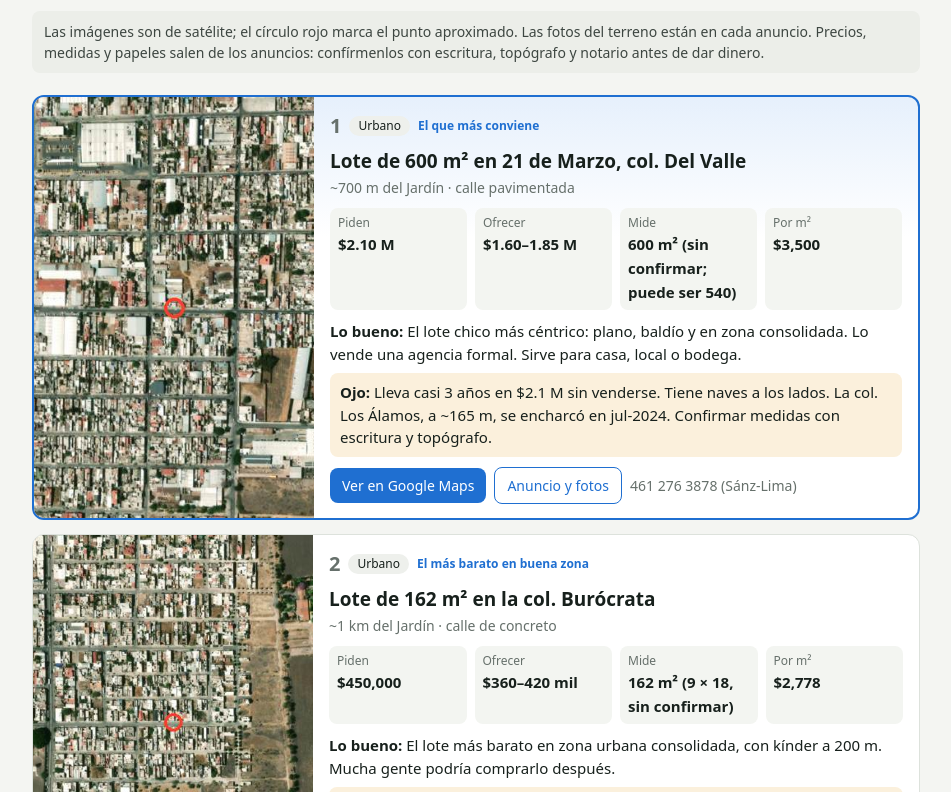
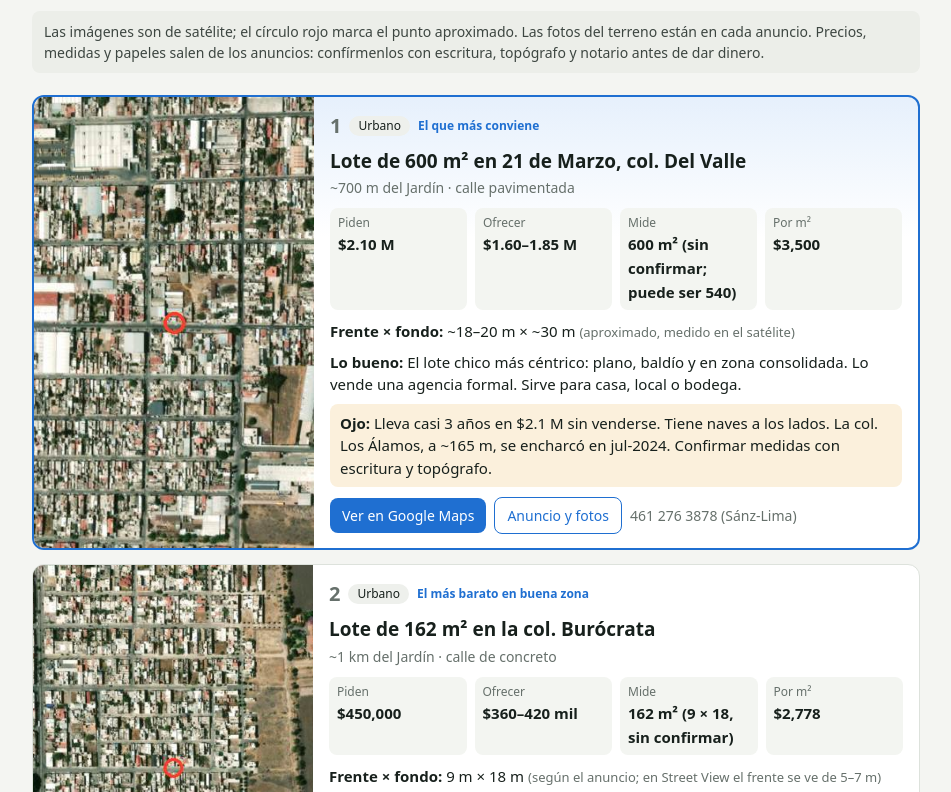
Before and after one commit to miguelin777/terrenos-cortazar, a plain HTML site: page index.html in a window 1280 px wide. Shown: the part 119-911 px from the top of the page, without its empty margins (164-1115 px from the left). Drawn offline with Linux system fonts and the light colour scheme.

Commit message:
Agrega frente y fondo de cada terreno (aproximados donde el anuncio no los da)
Co-Authored-By: Claude Opus 5.5 <noreply@anthropic.com>

```diff
--- a/index.html
+++ b/index.html
@@ -11,7 +11,7 @@
 .tag{font-size:12px;background:#eef0ec;border-radius:99px;padding:1px 9px}.v{font-size:12px;font-weight:700;color:var(--acc)}
 h2{font-size:19px;margin:6px 0 2px}.z{color:var(--mut);font-size:14px;margin:0 0 10px}
 .m{display:grid;grid-template-columns:repeat(4,1fr);gap:8px;margin-bottom:10px}.m div{background:#f3f5f1;border-radius:8px;padding:6px 8px}
-.m small{display:block;font-size:12px;color:var(--mut)}.m b{font-size:15px}p{margin:0 0 8px;font-size:15px}.o{background:var(--warn);border-radius:8px;padding:8px 10px}
+.m small{display:block;font-size:12px;color:var(--mut)}.m b{font-size:15px}p{margin:0 0 8px;font-size:15px}.d span{color:var(--mut);font-size:13px}.o{background:var(--warn);border-radius:8px;padding:8px 10px}
 .a{display:flex;gap:8px;flex-wrap:wrap;align-items:center;margin-top:10px}.a a{background:var(--acc);color:#fff;text-decoration:none;border-radius:8px;padding:7px 12px;font-size:14px}
 .a a+a{background:#fff;color:var(--acc);border:1px solid var(--acc)}.a span{font-size:14px;color:var(--mut);user-select:all}
 ul{padding-left:20px}li{margin-bottom:6px}footer{color:var(--mut);font-size:13px;margin-top:24px}
@@ -24,61 +24,61 @@ ul{padding-left:20px}li{margin-bottom:6px}footer{color:var(--mut);font-size:13px
 <div class="b"><div class="h"><span class="n">1</span><span class="tag">Urbano</span><span class="v">El que más conviene</span></div>
 <h2>Lote de 600 m² en 21 de Marzo, col. Del Valle</h2><p class="z">~700 m del Jardín · calle pavimentada</p>
 <div class="m"><div><small>Piden</small><b>$2.10 M</b></div><div><small>Ofrecer</small><b>$1.60–1.85 M</b></div><div><small>Mide</small><b>600 m² (sin confirmar; puede ser 540)</b></div><div><small>Por m²</small><b>$3,500</b></div></div>
-<p><strong>Lo bueno:</strong> El lote chico más céntrico: plano, baldío y en zona consolidada. Lo vende una agencia formal. Sirve para casa, local o bodega.</p><p class="o"><strong>Ojo:</strong> Lleva casi 3 años en $2.1 M sin venderse. Tiene naves a los lados. La col. Los Álamos, a ~165 m, se encharcó en jul-2024. Confirmar medidas con escritura y topógrafo.</p>
+<p class="d"><strong>Frente × fondo:</strong> ~18–20 m × ~30 m <span>(aproximado, medido en el satélite)</span></p><p><strong>Lo bueno:</strong> El lote chico más céntrico: plano, baldío y en zona consolidada. Lo vende una agencia formal. Sirve para casa, local o bodega.</p><p class="o"><strong>Ojo:</strong> Lleva casi 3 años en $2.1 M sin venderse. Tiene naves a los lados. La col. Los Álamos, a ~165 m, se encharcó en jul-2024. Confirmar medidas con escritura y topógrafo.</p>
 <div class="a"><a href="https://www.google.com/maps?q=20.47875,-100.9677" target="_blank" rel="noopener">Ver en Google Maps</a><a href="https://www.icasas.mx/propiedad/3508-83b9-1e1fe4bb-91974eab3a30-32b0" target="_blank" rel="noopener">Anuncio y fotos</a><span>461 276 3878 (Sánz-Lima)</span></div></div></article>
 <article class="c"><img src="img/T6.jpg" alt="Satélite: Lote de 162 m² en la col. Burócrata" loading="lazy" width="640" height="512">
 <div class="b"><div class="h"><span class="n">2</span><span class="tag">Urbano</span><span class="v">El más barato en buena zona</span></div>
 <h2>Lote de 162 m² en la col. Burócrata</h2><p class="z">~1 km del Jardín · calle de concreto</p>
 <div class="m"><div><small>Piden</small><b>$450,000</b></div><div><small>Ofrecer</small><b>$360–420 mil</b></div><div><small>Mide</small><b>162 m² (9 × 18, sin confirmar)</b></div><div><small>Por m²</small><b>$2,778</b></div></div>
-<p><strong>Lo bueno:</strong> El lote más barato en zona urbana consolidada, con kínder a 200 m. Mucha gente podría comprarlo después.</p><p class="o"><strong>Ojo:</strong> Está junto a un patio de chatarra y hoy alguien lo usa de bodega. En Street View el frente se ve de 5–7 m, no de 9: medirlo y que lo entreguen vacío.</p>
+<p class="d"><strong>Frente × fondo:</strong> 9 m × 18 m <span>(según el anuncio; en Street View el frente se ve de 5–7 m)</span></p><p><strong>Lo bueno:</strong> El lote más barato en zona urbana consolidada, con kínder a 200 m. Mucha gente podría comprarlo después.</p><p class="o"><strong>Ojo:</strong> Está junto a un patio de chatarra y hoy alguien lo usa de bodega. En Street View el frente se ve de 5–7 m, no de 9: medirlo y que lo entreguen vacío.</p>
 <div class="a"><a href="https://www.google.com/maps?q=20.47919,-100.95379" target="_blank" rel="noopener">Ver en Google Maps</a><a href="https://www.facebook.com/marketplace/item/1873161070310770/" target="_blank" rel="noopener">Anuncio y fotos</a><span>Mensaje por Facebook</span></div></div></article>
 <article class="c"><img src="img/T3.jpg" alt="Satélite: Esquina de ~425 m² en Los Huertos" loading="lazy" width="640" height="512">
 <div class="b"><div class="h"><span class="n">3</span><span class="tag">Urbano</span><span class="v">Solo si baja</span></div>
 <h2>Esquina de ~425 m² en Los Huertos</h2><p class="z">~1.3 km del Jardín · Soriana a 250 m</p>
 <div class="m"><div><small>Piden</small><b>$1.84 M</b></div><div><small>Ofrecer</small><b>$1.30–1.50 M</b></div><div><small>Mide</small><b>~425 m² (esquina)</b></div><div><small>Por m²</small><b>$4,318</b></div></div>
-<p><strong>Lo bueno:</strong> Esquina con dos calles pavimentadas. El anuncio dice escriturado y libre de gravamen. Sirve para casa con local.</p><p class="o"><strong>Ojo:</strong> Caro: 37% arriba de lo típico, y el precio no incluye &quot;gastos operativos&quot;. No tiene barda. Hubo un doble homicidio a ~160 m en ene-2026.</p>
+<p class="d"><strong>Frente × fondo:</strong> lados de 27, 23, 20 y 15.5 m <span>(según el plano del anuncio; es irregular, en esquina)</span></p><p><strong>Lo bueno:</strong> Esquina con dos calles pavimentadas. El anuncio dice escriturado y libre de gravamen. Sirve para casa con local.</p><p class="o"><strong>Ojo:</strong> Caro: 37% arriba de lo típico, y el precio no incluye &quot;gastos operativos&quot;. No tiene barda. Hubo un doble homicidio a ~160 m en ene-2026.</p>
 <div class="a"><a href="https://www.google.com/maps?q=20.47156,-100.96718" target="_blank" rel="noopener">Ver en Google Maps</a><a href="https://www.facebook.com/marketplace/item/941831388216932/" target="_blank" rel="noopener">Anuncio y fotos</a><span>461 189 2129 (Mitzuky)</span></div></div></article>
 <article class="c"><img src="img/T18.jpg" alt="Satélite: Terreno de 2,656 m² con temazcal en La Palma" loading="lazy" width="640" height="512">
 <div class="b"><div class="h"><span class="n">4</span><span class="tag">Campestre</span><span class="v">El campestre más cerca</span></div>
 <h2>Terreno de 2,656 m² con temazcal en La Palma</h2><p class="z">~15 min del Jardín · zona rural</p>
 <div class="m"><div><small>Piden</small><b>$1.75 M</b></div><div><small>Ofrecer</small><b>$1.50–1.60 M</b></div><div><small>Mide</small><b>2,656 m²</b></div><div><small>Por m²</small><b>$659</b></div></div>
-<p><strong>Lo bueno:</strong> Para huerto o casita de campo a 15 min. Tiene aljibe, fosa y temazcal, y el anuncio dice que está escriturado. Precio normal para su tamaño.</p><p class="o"><strong>Ojo:</strong> No hay red de agua ni drenaje: el agua sería por pipas. No dice si tiene luz. Preguntar si se inundó en 2024 o 2025.</p>
+<p class="d"><strong>Frente × fondo:</strong> ~40 m × ~66 m <span>(aproximado: el anuncio no da medidas, es lo que daría un terreno rectangular de 2,656 m²)</span></p><p><strong>Lo bueno:</strong> Para huerto o casita de campo a 15 min. Tiene aljibe, fosa y temazcal, y el anuncio dice que está escriturado. Precio normal para su tamaño.</p><p class="o"><strong>Ojo:</strong> No hay red de agua ni drenaje: el agua sería por pipas. No dice si tiene luz. Preguntar si se inundó en 2024 o 2025.</p>
 <div class="a"><a href="https://www.google.com/maps?q=20.5032,-100.9325" target="_blank" rel="noopener">Ver en Google Maps</a><a href="https://www.facebook.com/marketplace/item/1711619573225445/" target="_blank" rel="noopener">Anuncio y fotos</a><span>Mensaje por Facebook</span></div></div></article>
 <article class="c"><img src="img/T4.jpg" alt="Satélite: Lote de 146 m² en privada Vista Hermosa" loading="lazy" width="640" height="512">
 <div class="b"><div class="h"><span class="n">5</span><span class="tag">Urbano</span><span class="v">Se cuida solo</span></div>
 <h2>Lote de 146 m² en privada Vista Hermosa</h2><p class="z">~1.7 km del Jardín · privada con caseta</p>
 <div class="m"><div><small>Piden</small><b>$650,000</b></div><div><small>Ofrecer</small><b>$550–600 mil</b></div><div><small>Mide</small><b>146 m² (8 × 18.3)</b></div><div><small>Por m²</small><b>$4,435</b></div></div>
-<p><strong>Lo bueno:</strong> Está dentro de una privada bardeada con caseta, con agua, luz y drenaje: no hay que bardearlo ni cuidarlo.</p><p class="o"><strong>Ojo:</strong> El más caro por m². Tres cuartas partes de la privada siguen baldías: al revender compite con muchos lotes iguales. Lo vende un perfil nuevo sin número de lote.</p>
+<p class="d"><strong>Frente × fondo:</strong> 8 m × 18.3 m <span>(según el anuncio)</span></p><p><strong>Lo bueno:</strong> Está dentro de una privada bardeada con caseta, con agua, luz y drenaje: no hay que bardearlo ni cuidarlo.</p><p class="o"><strong>Ojo:</strong> El más caro por m². Tres cuartas partes de la privada siguen baldías: al revender compite con muchos lotes iguales. Lo vende un perfil nuevo sin número de lote.</p>
 <div class="a"><a href="https://www.google.com/maps?q=20.49158,-100.97660" target="_blank" rel="noopener">Ver en Google Maps</a><a href="https://www.facebook.com/marketplace/item/1433173942297228/" target="_blank" rel="noopener">Anuncio y fotos</a><span>Mensaje por Facebook</span></div></div></article>
 <article class="c"><img src="img/Q4.jpg" alt="Satélite: Terreno de 4,192 m² en el campestre Las Huertas" loading="lazy" width="640" height="512">
 <div class="b"><div class="h"><span class="n">6</span><span class="tag">Campestre</span><span class="v">Mucha tierra por poco</span></div>
 <h2>Terreno de 4,192 m² en el campestre Las Huertas</h2><p class="z">~31 min · carretera Celaya–Salvatierra</p>
 <div class="m"><div><small>Piden</small><b>$780,000</b></div><div><small>Ofrecer</small><b>$700–720 mil</b></div><div><small>Mide</small><b>4,192 m²</b></div><div><small>Por m²</small><b>$186</b></div></div>
-<p><strong>Lo bueno:</strong> El más barato por m² de todo lo visto. El fraccionamiento ya tiene pozo y luz. Cabe casa de campo, alberca y huerta.</p><p class="o"><strong>Ojo:</strong> Tan barato pide cuidado: ver la escritura individual y el permiso de venta del fraccionamiento. El pozo es del fraccionamiento, no del lote.</p>
+<p class="d"><strong>Frente × fondo:</strong> ~50 m × ~84 m <span>(aproximado: el anuncio no da medidas, es lo que daría un terreno rectangular de 4,192 m²)</span></p><p><strong>Lo bueno:</strong> El más barato por m² de todo lo visto. El fraccionamiento ya tiene pozo y luz. Cabe casa de campo, alberca y huerta.</p><p class="o"><strong>Ojo:</strong> Tan barato pide cuidado: ver la escritura individual y el permiso de venta del fraccionamiento. El pozo es del fraccionamiento, no del lote.</p>
 <div class="a"><a href="https://www.google.com/maps?q=20.36778,-100.81036" target="_blank" rel="noopener">Ver en Google Maps</a><a href="https://www.lamudi.com.mx/detalle/41032-73-1273a735efa0-67bf-1930cf7-b815-7147" target="_blank" rel="noopener">Anuncio y fotos</a><span>Mensaje por Lamudi</span></div></div></article>
 <article class="c"><img src="img/S.jpg" alt="Satélite: Terreno de 4,187 m² en 16 de Septiembre" loading="lazy" width="640" height="512">
 <div class="b"><div class="h"><span class="n">7</span><span class="tag">Grande</span><span class="v">Muy caro a ese precio</span></div>
 <h2>Terreno de 4,187 m² en 16 de Septiembre</h2><p class="z">~640 m del Jardín · bardeado</p>
 <div class="m"><div><small>Piden</small><b>$14.76 M</b></div><div><small>Ofrecer</small><b>$6.5–8 M</b></div><div><small>Mide</small><b>4,187 m² (34.6 × 119 m)</b></div><div><small>Por m²</small><b>$3,527</b></div></div>
-<p><strong>Lo bueno:</strong> La mejor ubicación de los terrenos grandes: plano, bardeado y con portón, cerca del centro. Caben varias casas.</p><p class="o"><strong>Ojo:</strong> Los datos sostienen $7.5–10.5 M, no $14.77 M. Tiene naves enfrente y al lado. El plano marca una franja &quot;que se aplica a&quot; otra persona: hay que aclararlo.</p>
+<p class="d"><strong>Frente × fondo:</strong> 34.6 m × 119 m <span>(según el plano del anuncio)</span></p><p><strong>Lo bueno:</strong> La mejor ubicación de los terrenos grandes: plano, bardeado y con portón, cerca del centro. Caben varias casas.</p><p class="o"><strong>Ojo:</strong> Los datos sostienen $7.5–10.5 M, no $14.77 M. Tiene naves enfrente y al lado. El plano marca una franja &quot;que se aplica a&quot; otra persona: hay que aclararlo.</p>
 <div class="a"><a href="https://www.google.com/maps?q=20.47731,-100.96502" target="_blank" rel="noopener">Ver en Google Maps</a><a href="https://realtesabienesraices.nocnok.com/propiedad/compartir/Sharer/2b50e199-4717-4aad-bf19-01a090c99871/terreno-en-venta/guanajuato/cortazar/cortazar-centro-id-nn-hfe232" target="_blank" rel="noopener">Anuncio y fotos</a><span>614 199 5291 (Realtesa)</span></div></div></article>
 <article class="c"><img src="img/T10.jpg" alt="Satélite: Terreno campestre de 1,250 m² rumbo a Vista Hermosa" loading="lazy" width="640" height="512">
 <div class="b"><div class="h"><span class="n">8</span><span class="tag">Campestre</span><span class="v">Barato, papeles dudosos</span></div>
 <h2>Terreno campestre de 1,250 m² rumbo a Vista Hermosa</h2><p class="z">orilla noroeste · terracería</p>
 <div class="m"><div><small>Piden</small><b>$600,000</b></div><div><small>Ofrecer</small><b>sin dato</b></div><div><small>Mide</small><b>1,250 m² (25 × 50)</b></div><div><small>Por m²</small><b>$480</b></div></div>
-<p><strong>Lo bueno:</strong> Barato, a 5 min y con luz. Bueno para huerto.</p><p class="o"><strong>Ojo:</strong> No dice si es ejidal. No tiene agua ni drenaje y se llega por terracería.</p>
+<p class="d"><strong>Frente × fondo:</strong> 25 m × 50 m <span>(según el anuncio)</span></p><p><strong>Lo bueno:</strong> Barato, a 5 min y con luz. Bueno para huerto.</p><p class="o"><strong>Ojo:</strong> No dice si es ejidal. No tiene agua ni drenaje y se llega por terracería.</p>
 <div class="a"><a href="https://www.google.com/maps?q=20.489,-100.9835" target="_blank" rel="noopener">Ver en Google Maps</a><a href="https://www.facebook.com/marketplace/item/1340421261381836/" target="_blank" rel="noopener">Anuncio y fotos</a><span>Mensaje por Facebook</span></div></div></article>
 <article class="c"><img src="img/T9.jpg" alt="Satélite: Más de 1,000 m² bardeados en Cerrito Colorado" loading="lazy" width="640" height="512">
 <div class="b"><div class="h"><span class="n">9</span><span class="tag">Grande</span><span class="v">Caro para la orilla</span></div>
 <h2>Más de 1,000 m² bardeados en Cerrito Colorado</h2><p class="z">orilla sur · calle de tierra</p>
 <div class="m"><div><small>Piden</small><b>$1.40 M</b></div><div><small>Ofrecer</small><b>$0.7–1.1 M</b></div><div><small>Mide</small><b>1,000 m² o más</b></div><div><small>Por m²</small><b>~$1,400</b></div></div>
-<p><strong>Lo bueno:</strong> Ya está bardeado y el anuncio dice escrituras y predial al corriente.</p><p class="o"><strong>Ojo:</strong> Cuesta ~2 veces lo típico de la orilla. Los techos que anuncia no se ven en el satélite y alguien lo está usando.</p>
+<p class="d"><strong>Frente × fondo:</strong> ~25 m × ~40 m <span>(aproximado: el anuncio solo dice &quot;más de 1,000 m²&quot;)</span></p><p><strong>Lo bueno:</strong> Ya está bardeado y el anuncio dice escrituras y predial al corriente.</p><p class="o"><strong>Ojo:</strong> Cuesta ~2 veces lo típico de la orilla. Los techos que anuncia no se ven en el satélite y alguien lo está usando.</p>
 <div class="a"><a href="https://www.google.com/maps?q=20.47298,-100.9471" target="_blank" rel="noopener">Ver en Google Maps</a><a href="https://www.facebook.com/marketplace/item/1482896532804002/" target="_blank" rel="noopener">Anuncio y fotos</a><span>Mensaje por Facebook</span></div></div></article>
 <article class="c"><img src="img/C1.jpg" alt="Satélite: Ex salón Fiesta Palace en el centro (1,006 m²)" loading="lazy" width="640" height="512">
 <div class="b"><div class="h"><span class="n">10</span><span class="tag">Grande</span><span class="v">Solo como terreno</span></div>
 <h2>Ex salón Fiesta Palace en el centro (1,006 m²)</h2><p class="z">~300 m del Jardín · calle 5 de Febrero</p>
 <div class="m"><div><small>Piden</small><b>$5.50 M</b></div><div><small>Ofrecer</small><b>$1.8–2.1 M</b></div><div><small>Mide</small><b>1,006 m² de terreno</b></div><div><small>Por m²</small><b>$5,466</b></div></div>
-<p><strong>Lo bueno:</strong> Lo más céntrico de la lista, a pocas cuadras del Jardín.</p><p class="o"><strong>Ojo:</strong> Edificio abandonado de 50 años; demolerlo cuesta ~$1.2 M. Como terreno vale ~$1.8 M. Hay 3 o más intermediarios.</p>
+<p class="d"><strong>Frente × fondo:</strong> 23.4 m × 43 m <span>(según el anuncio)</span></p><p><strong>Lo bueno:</strong> Lo más céntrico de la lista, a pocas cuadras del Jardín.</p><p class="o"><strong>Ojo:</strong> Edificio abandonado de 50 años; demolerlo cuesta ~$1.2 M. Como terreno vale ~$1.8 M. Hay 3 o más intermediarios.</p>
 <div class="a"><a href="https://www.google.com/maps?q=20.48115,-100.96491" target="_blank" rel="noopener">Ver en Google Maps</a><a href="https://www.vivanuncios.com.mx/a-venta-bodega/cortazar-centro/oportunidad-de-inversion-en-el-centro-de-cortazar-gto/151488042" target="_blank" rel="noopener">Anuncio y fotos</a><span>461 118 2402</span></div></div></article>
 
 <h2 style="margin-top:28px">Antes de comprar cualquiera</h2>
```
